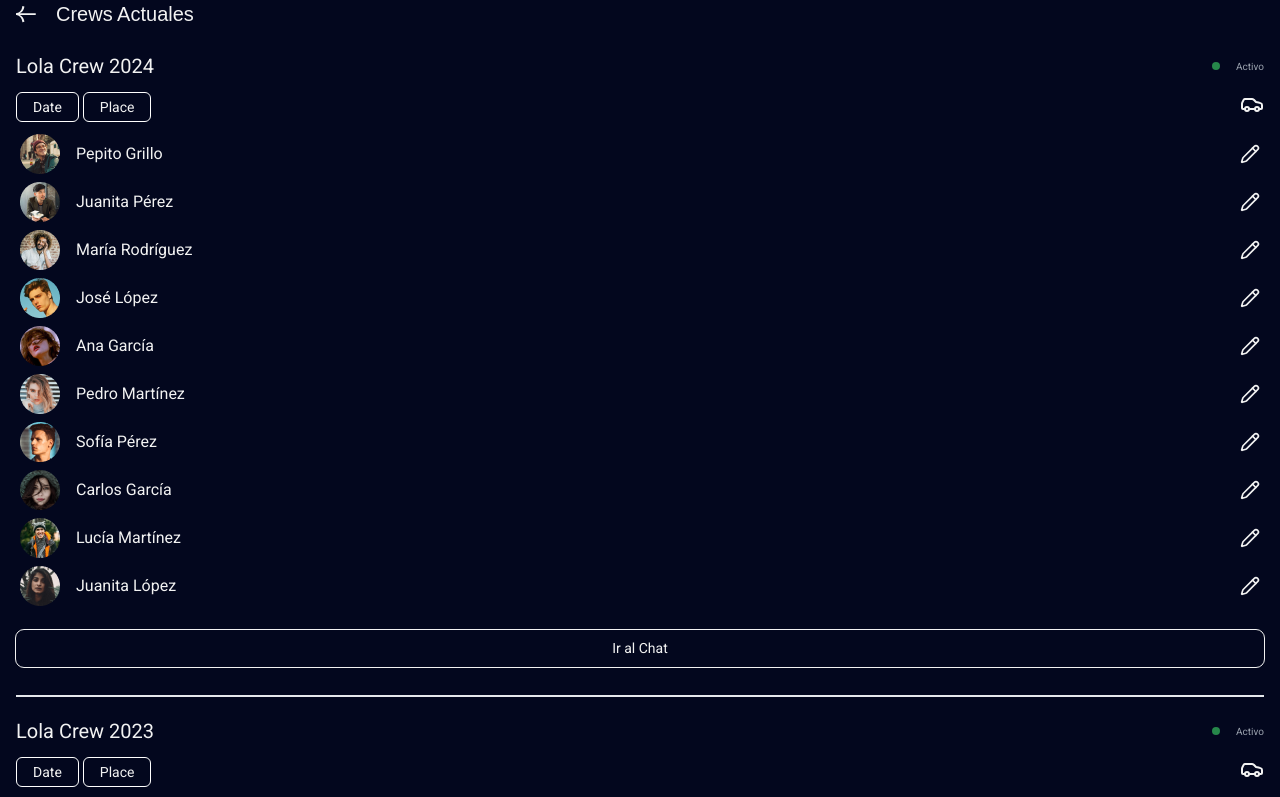
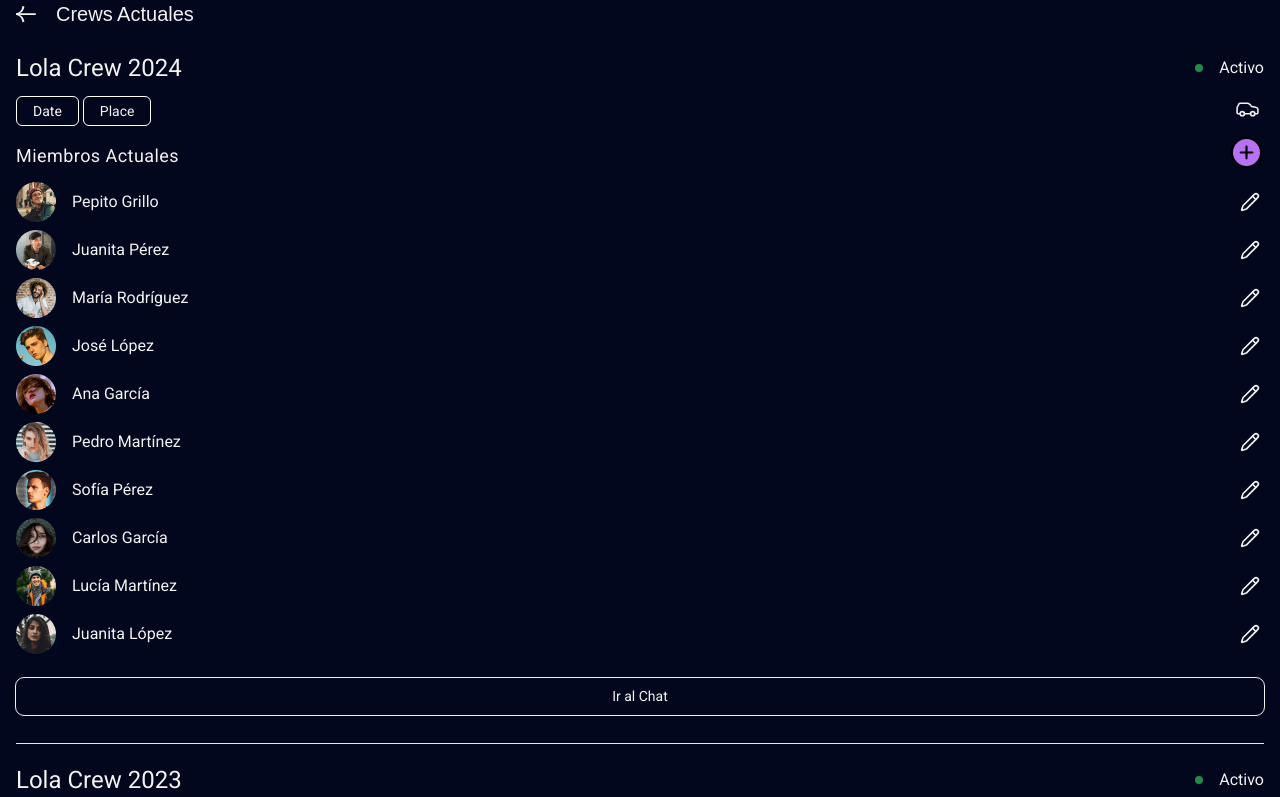
Before and after one commit to igrowker/i004-crewland-front, a Next.js app: page /home/currentCrews in a window 1280 px wide. Shown: the top 797 px of the page. Built offline with nearby package versions, Linux system fonts and the light colour scheme; a web font is replaced by a local one.

Commit message:
style:improve layout and visual consistency in currentCrews page

```diff
--- a/src/app/home/currentCrews/page.tsx
+++ b/src/app/home/currentCrews/page.tsx
@@ -6,7 +6,7 @@ import NavTitle from '@/components/elements/headers/NavTitle'
 import Image from 'next/image'
 import { User } from "@/interfaces/postCard";
 import Avatar from '@/components/elements/Avatar/UniqueAvatar/Avatar'
-import { Pencil, Car } from 'lucide-react';
+import { Pencil, Car, CirclePlus } from 'lucide-react';
 
 
 const groups = [
@@ -93,34 +93,50 @@ export default function CurrentCrews() {
         <NavTitle link="profile" title="Crews Actuales" />
         <div className='flex flex-col justify-center  mt-3 gap-6'>
           {groups.map((group, index) => (
-            <section className='flex flex-col w-full  border-b-2 border-gray-200 gap-2 pb-4 '>
+            <section className='flex flex-col w-full border-b-[1px] border-gray-200 gap-2 pb-4 '>
               <div className='flex flex-row  justify-between  items-center'>
-                <h3 key={index} className='text-xl leading-none'>{group.name}</h3>
+                <h3 key={index} className='text-2xl leading-none'>{group.name}</h3>
                 <div className='flex flex-row gap-4 items-center'>
                   <span
                     className={`rounded-full w-2 h-2 inline-block ${group.status === 'online' ? 'bg-[#26874A]' : 'bg-[#FA8080]'}`}>
                   </span>
-                  <p className='text-[10px] text-gray-400 font-normal'>{group.status === 'online' ? 'Activo' : 'Inactivo'}</p>
+                  <p className='text-[16px]  text-customWhite'>{group.status === 'online' ? 'Activo' : 'Inactivo'}</p>
                 </div>
               </div>
-              <span className='flex flex-row justify-between  mt-2'>
-                <div className='flex flex-row gap-1'>
+              <div className='flex flex-row justify-between  mt-2'>
+                <span className='flex flex-row gap-1'>
                   <button className='border border-white rounded-md px-4 py-1 text-sm'>Date
                   </button>
                   <button className='border border-white rounded-md px-4 py-1 text-sm '>Place
                   </button>
-                </div>
-                <Car />
-              </span>
+                </span>
+                <Car
+                  className='mr-1'
+                  size={25}
+                  strokeWidth={1.5}
+
+                />
+              </div>
+              <div className='flex flex-row justify-between items-center'>
+                <p className='text-lg  tracking-wide mt-2'>Miembros Actuales </p>
+                <span>
+                  <CirclePlus
+                    className='fill-primaryHover text-black'
+                    strokeWidth={1.5}
+                    size={35}
+
+                  />
+                </span>
+              </div>
 
               <div className="flex flex-col w-full">
                 {CHATS.map((chat, index) => (
-                  <div key={index} className="flex justify-between items-center gap-4 w-full p-1 ">
+                  <div key={index} className="flex justify-between items-center gap-4 w-full pl-0 p-1 ">
                     <Avatar src={chat.avatar} alt="Image avatar" width={40} height={40} className="flex-shrink-0" />
                     <div className="flex flex-col flex-grow overflow-hidden">
                       <p>{chat.username}</p>
                     </div>
-                    <div className="flex flex-col justify-center items-center flex-shrink-0">
+                    <div className="flex flex-col justify-center items-center">
                       <Pencil size={20} />
                     </div>
                   </div>
@@ -128,7 +144,7 @@ export default function CurrentCrews() {
               </div>
               <div className='flex flex-row gap-1'>
                 <button
-              className="w-full my-3 p-2 rounded-lg outline-1 text-customWhite outline outline-customWhite text-[14px]">
+                  className="w-full my-3 p-2 rounded-lg outline-1 text-customWhite outline outline-customWhite text-[14px]">
                   Ir al Chat
                 </button>
               </div>
```
